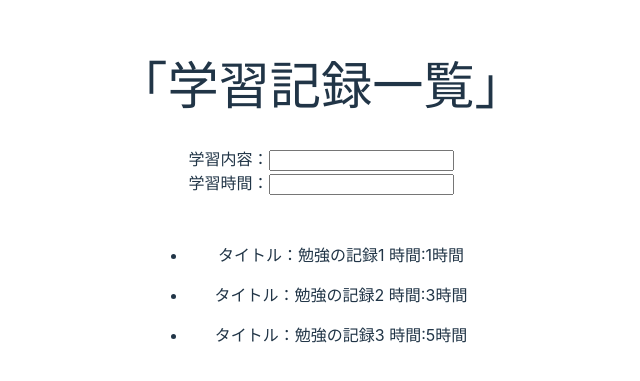
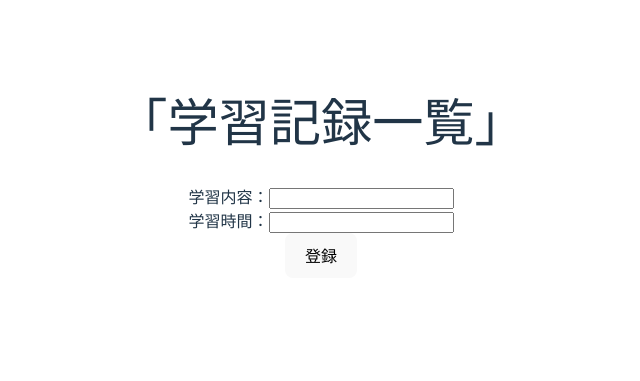
Before and after one commit to yuuta-git12/StudyHIstory_React, a React (Vite) app: page / in a window 1280 px wide. Shown: the part 191-572 px from the top of the page, without its empty margins (319-959 px from the left). Built offline with nearby package versions, Linux system fonts and the light colour scheme.

Commit message:
学習内容・学習時間の登録機能の追加 未入力がある場合にエラーメッセージを表示する昨日の追加

```diff
--- a/src/App.jsx
+++ b/src/App.jsx
@@ -4,11 +4,38 @@ import viteLogo from '/vite.svg';
 import './App.css';
 
 function App() {
-  const records = [
+
+  const initialRecords = [
     { title: '勉強の記録1', time: 1 },
     { title: '勉強の記録2', time: 3 },
     { title: '勉強の記録3', time: 5 },
   ];
+
+  const [records,setRecords] = useState([]);
+  const [title,setTitle] = useState("");
+  const [time,setTime] = useState("");
+  const [showError, setShowError] = useState(false);
+
+  // テキストフォームに値を入力した場合の処理
+  const onChangeTitle = (e) => {
+    setTitle(e.target.value);
+  }
+
+  const onChangeTime = (e) => {
+    setTime(e.target.value);
+  }
+
+  const onClickAdd = () => {
+    if(title === "" || time === "") {
+      setShowError(true); //エラーを表示
+      return;
+    }
+    const newRecords = [...records,{title:title,time:time}];
+    setRecords(newRecords);
+    setTitle("");
+    setTime("");
+    setShowError(false); //登録成功時にエラーメッセージを非表示にする
+  }
 
   return (
     <>
@@ -16,18 +43,33 @@ function App() {
       <h1>「学習記録一覧」</h1>
       <div className='inputTitleForm'>
         <label htmlFor="studyContents">学習内容：</label>
-        <input type="text"/>
+        <input
+          type="text"
+          value={title}
+          onChange={onChangeTitle}
+        />
       </div>
       <div className='inputTimeForm'>
         <label htmlFor="studyContents">学習時間：</label>
-        <input type="number" min={1}/>
+        <input
+           type="number"
+           min={1}
+           value={time}
+           onChange={onChangeTime}
+        />
       </div>
+      <div>
+        <button onClick={onClickAdd}>登録</button>
+      </div>
+      {showError && (
+        <p style={{ color: "red" }}>入力されていない項目があります</p>
+      )}
       <div className="card">
         <ul>
           {records.map((record, index) => (
             <li key={index}>
               <p>
-                タイトル：{record.title} 時間:{record.time}時間
+                タイトル：{record.title} 学習時間:{record.time}時間
               </p>
             </li>
           ))}
```
